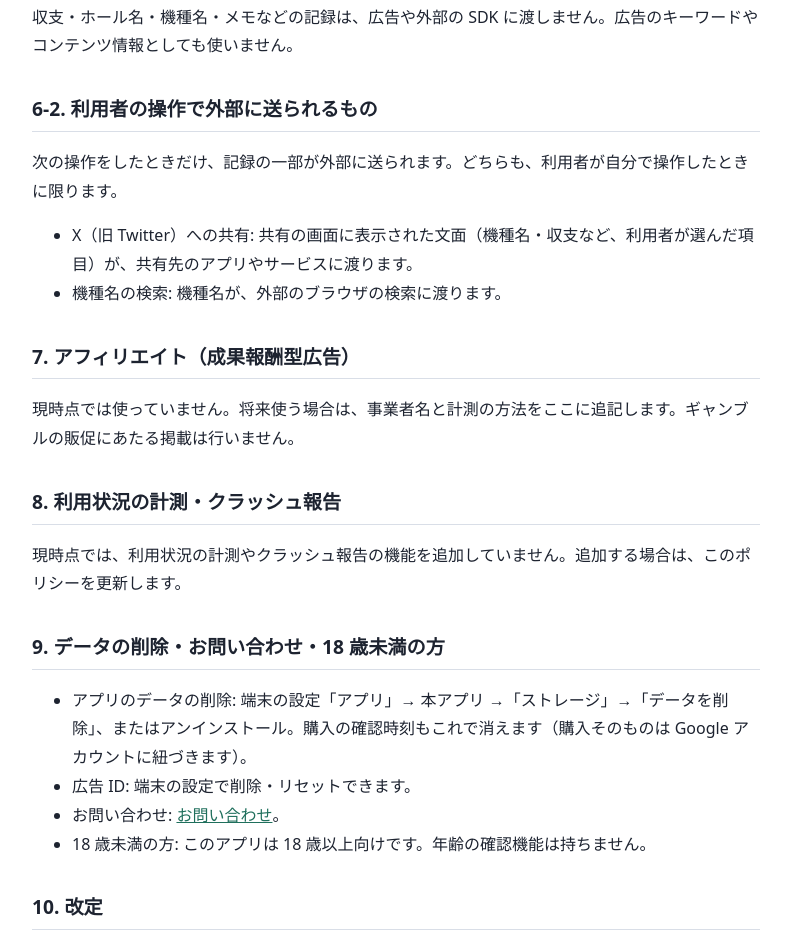
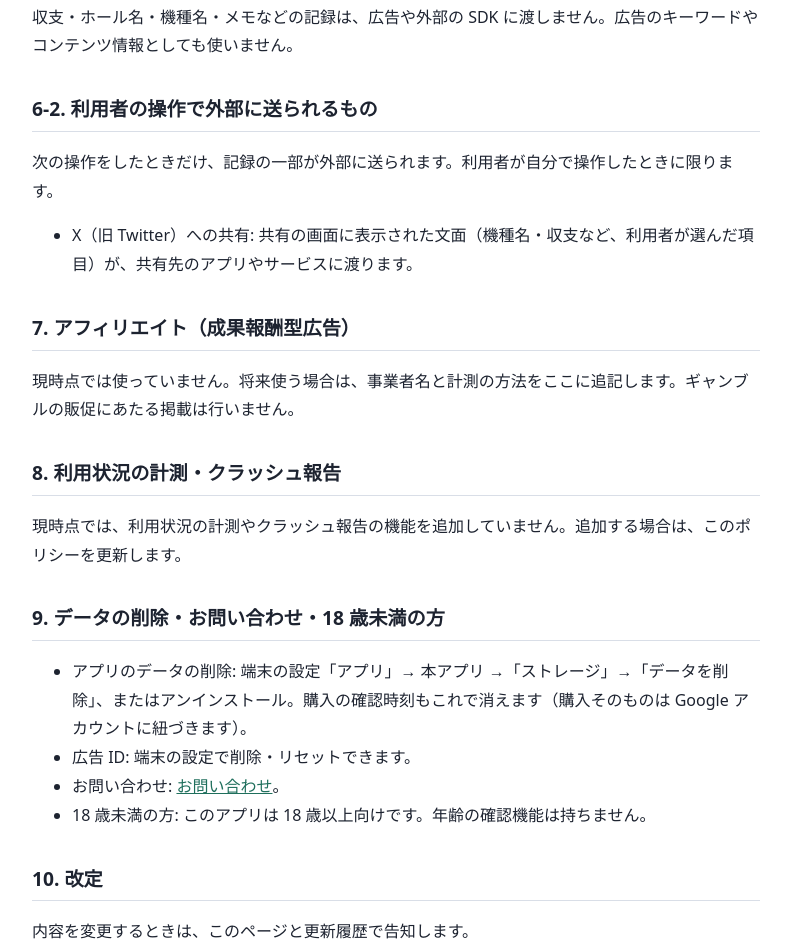
Before and after one commit to luckys4900/luckys4900.github.io, a plain HTML site: page privacy.html in a window 1280 px wide. Shown: the part 1249-2197 px from the top of the page, without its empty margins (244-1035 px from the left). Drawn offline with Linux system fonts and the light colour scheme.

Commit message:
プライバシーポリシー: 削除した機種名の検索の記述を外す

```diff
--- a/privacy.html
+++ b/privacy.html
@@ -19,10 +19,9 @@
 <h2>6. 個人の記録を広告に使わない</h2>
 <p>収支・ホール名・機種名・メモなどの記録は、広告や外部の SDK に渡しません。広告のキーワードやコンテンツ情報としても使いません。</p>
 <h2>6-2. 利用者の操作で外部に送られるもの</h2>
-<p>次の操作をしたときだけ、記録の一部が外部に送られます。どちらも、利用者が自分で操作したときに限ります。</p>
+<p>次の操作をしたときだけ、記録の一部が外部に送られます。利用者が自分で操作したときに限ります。</p>
 <ul>
 <li>X（旧 Twitter）への共有: 共有の画面に表示された文面（機種名・収支など、利用者が選んだ項目）が、共有先のアプリやサービスに渡ります。</li>
-<li>機種名の検索: 機種名が、外部のブラウザの検索に渡ります。</li>
 </ul>
 <h2>7. アフィリエイト（成果報酬型広告）</h2>
 <p>現時点では使っていません。将来使う場合は、事業者名と計測の方法をここに追記します。ギャンブルの販促にあたる掲載は行いません。</p>
```
